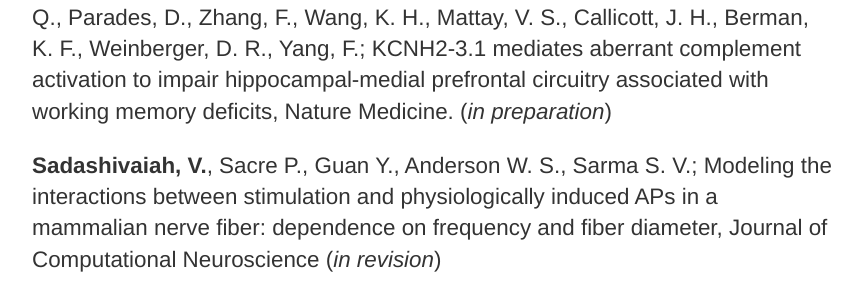
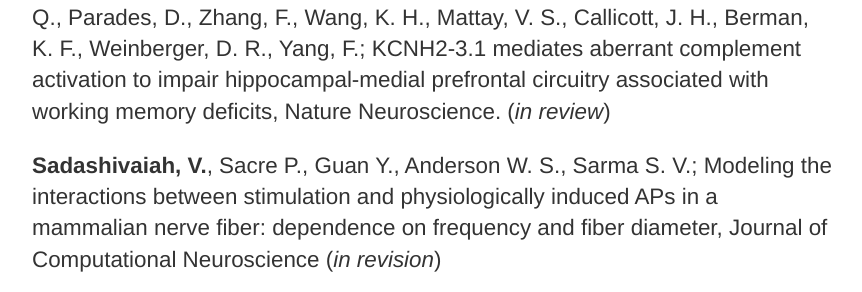
Before and after one commit to vjysd/vjysd.github.io, a Jekyll site: the page built from publications/index.md, in a window 1280 px wide and 900 px high. Shown: the part 554-846 px from the top of the window, without its empty margins (208-1070 px from the left). Built offline with Jekyll 4.4.1, drawn with Linux system fonts in a browser that asks for light colours; comment, search, counter and statistics services are not loaded; some of the changed text lies outside the part shown.

Commit message:
Updated pubs

```diff
--- a/publications/index.md
+++ b/publications/index.md
@@ -9,7 +9,7 @@
 
 **Sadashivaiah, V.**, Goldman, A., Ulrich, B., Straub, R. E., Calliott, J. H., Breman, K. F., Mattay, V. S., Weinberger, D. R., Chen, Q.; Exploring Shared Brain Cognitive Networks and the Related Genetic Components using Three-way Parallel ICA, Biological Psychiatry (*in preparation*)
 
-Ren, M., Hu, Z., Chen, Q., Jaffe, A., Li, Y., **Sadashivaiah, V.**, Li, Y., Zhu, S., Rajpurohit, N., Shin, J. H., Xia, W., Jia, Y., Wu, J., Qin, S. L., Li, X., Zhu, J., Tian, Q., Parades, D., Zhang, F., Wang, K. H., Mattay, V. S., Callicott, J. H., Berman, K. F., Weinberger, D. R., Yang, F.; KCNH2-3.1 mediates aberrant complement activation to impair hippocampal-medial prefrontal circuitry associated with working memory deficits, Nature Medicine. (*in preparation*)
+Ren, M., Hu, Z., Chen, Q., Jaffe, A., Li, Y., **Sadashivaiah, V.**, Li, Y., Zhu, S., Rajpurohit, N., Shin, J. H., Xia, W., Jia, Y., Wu, J., Qin, S. L., Li, X., Zhu, J., Tian, Q., Parades, D., Zhang, F., Wang, K. H., Mattay, V. S., Callicott, J. H., Berman, K. F., Weinberger, D. R., Yang, F.; KCNH2-3.1 mediates aberrant complement activation to impair hippocampal-medial prefrontal circuitry associated with working memory deficits, Nature Neuroscience. (*in review*)
 
 **Sadashivaiah, V.**, Sacre P., Guan Y., Anderson W. S., Sarma S. V.; Modeling the interactions between stimulation and physiologically induced APs in a mammalian nerve fiber: dependence on frequency and fiber diameter, Journal of Computational Neuroscience (*in revision*)
 
```
